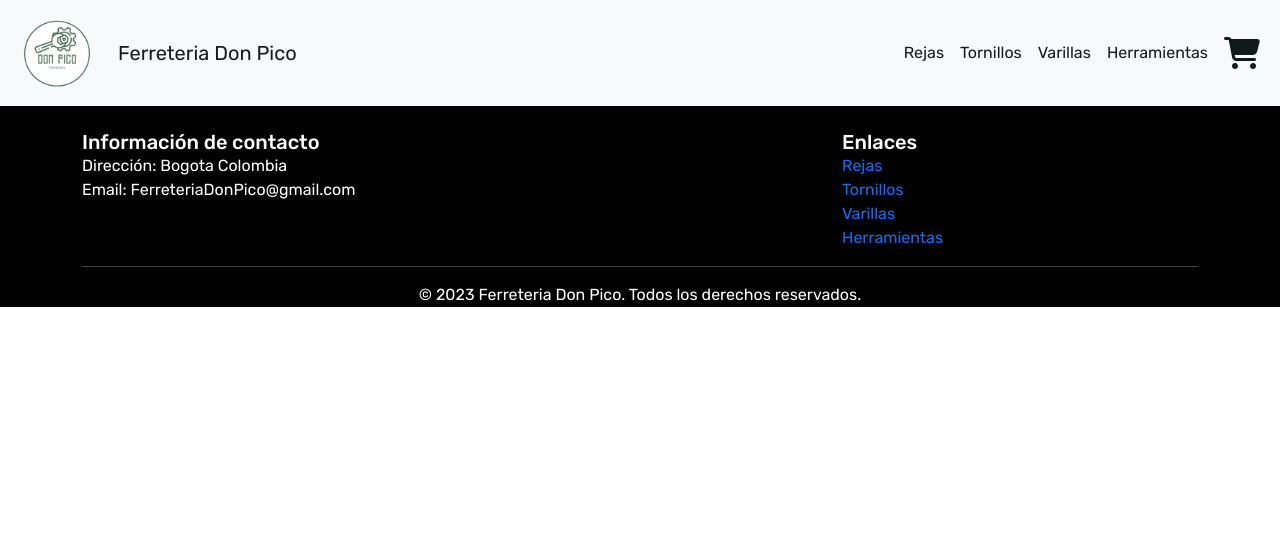
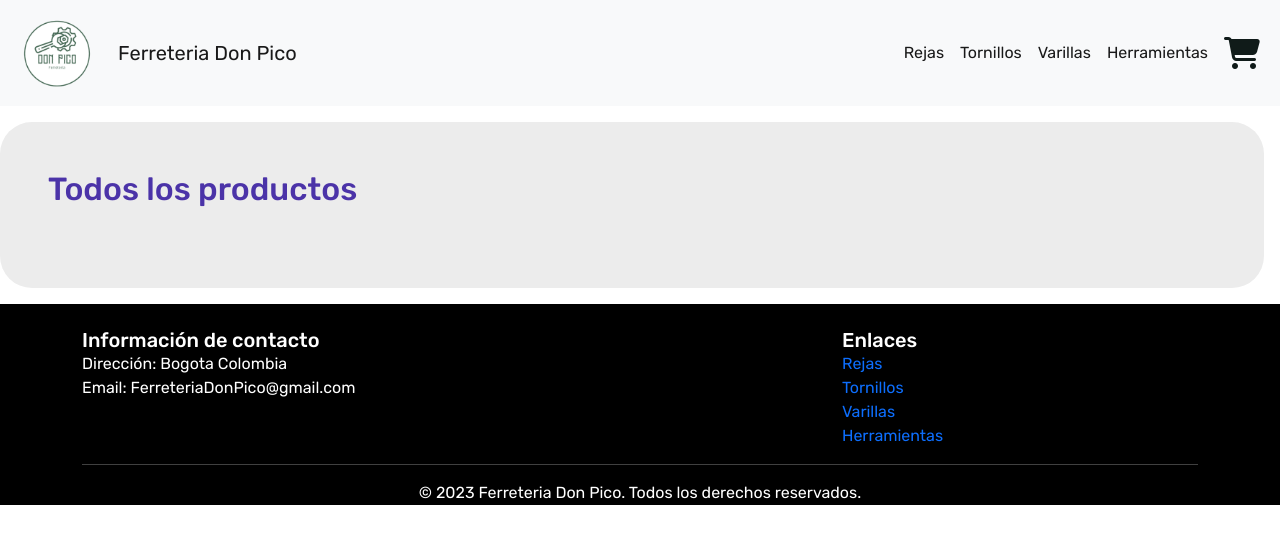
Before and after one commit to erikacubillos/Hackaton2-ecommerceFerreteria, a plain HTML site: page index.html in a window 1280 px wide. Drawn offline with nearby package versions, Linux system fonts and the light colour scheme.

Commit message:
eliminacionScript

```diff
--- a/index.html
+++ b/index.html
@@ -50,6 +50,13 @@
     </div>
 </nav>
 
+<main>
+  <h2 class="titulo-principal" id="titulo-principal">Todos los productos</h2>
+  <div id="contenedor-productos" class="contenedor-productos">
+      <!-- Esto se va a rellenar con JS -->
+  </div>
+</main>
+
 <!-- FOOTER -->
 <footer class="footer bg-black text-pico">
     <div class="container">
@@ -79,5 +86,6 @@
   <script src="https://cdn.jsdelivr.net/npm/bootstrap@5.2.3/dist/js/bootstrap.bundle.min.js"
   integrity="sha384-kenU1KFdBIe4zVF0s0G1M5b4hcpxyD9F7jL+jjXkk+Q2h455rYXK/7HAuoJl+0I4" crossorigin="anonymous"></script>
   <script src="script.js"></script>
+
 </body>
 </html>
```
